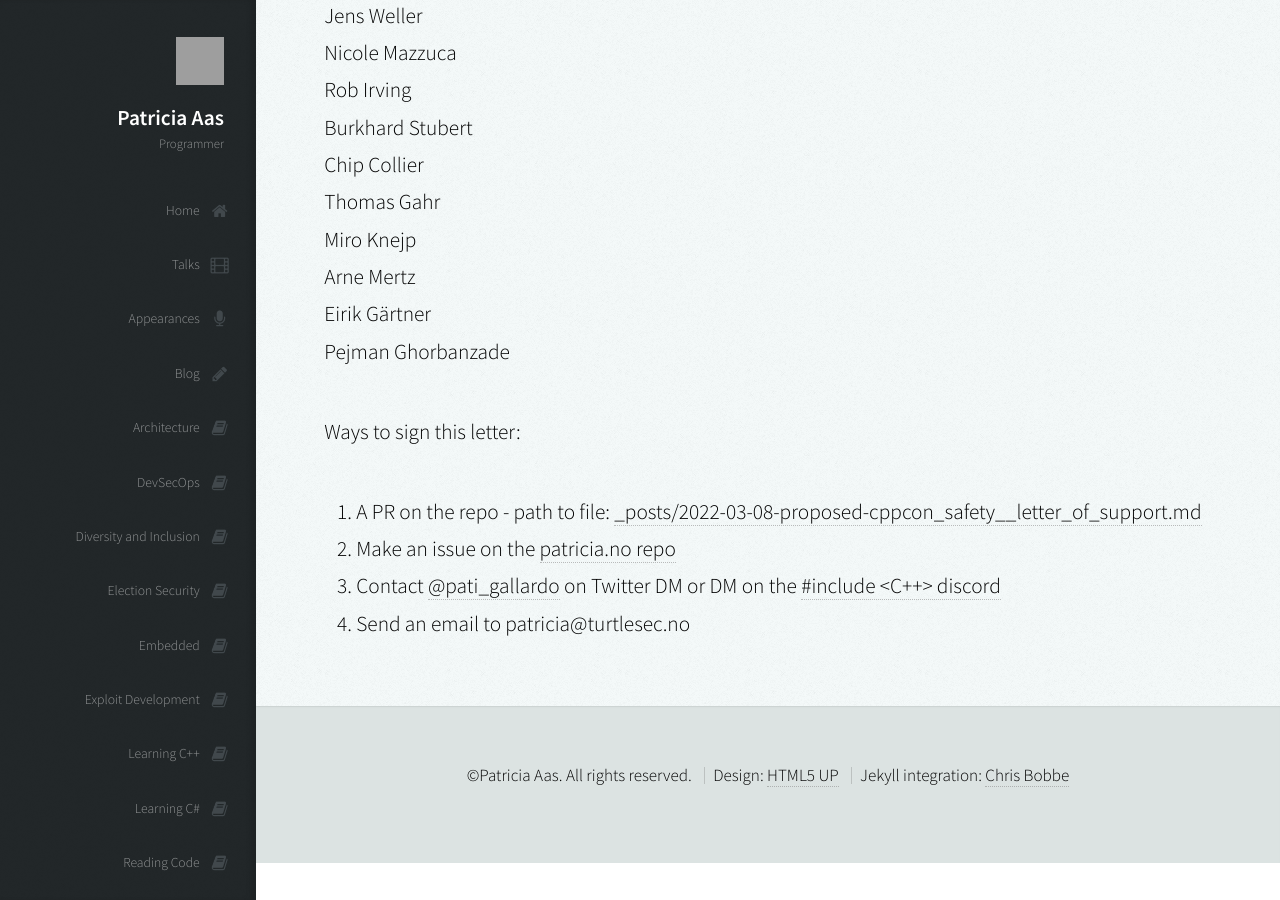
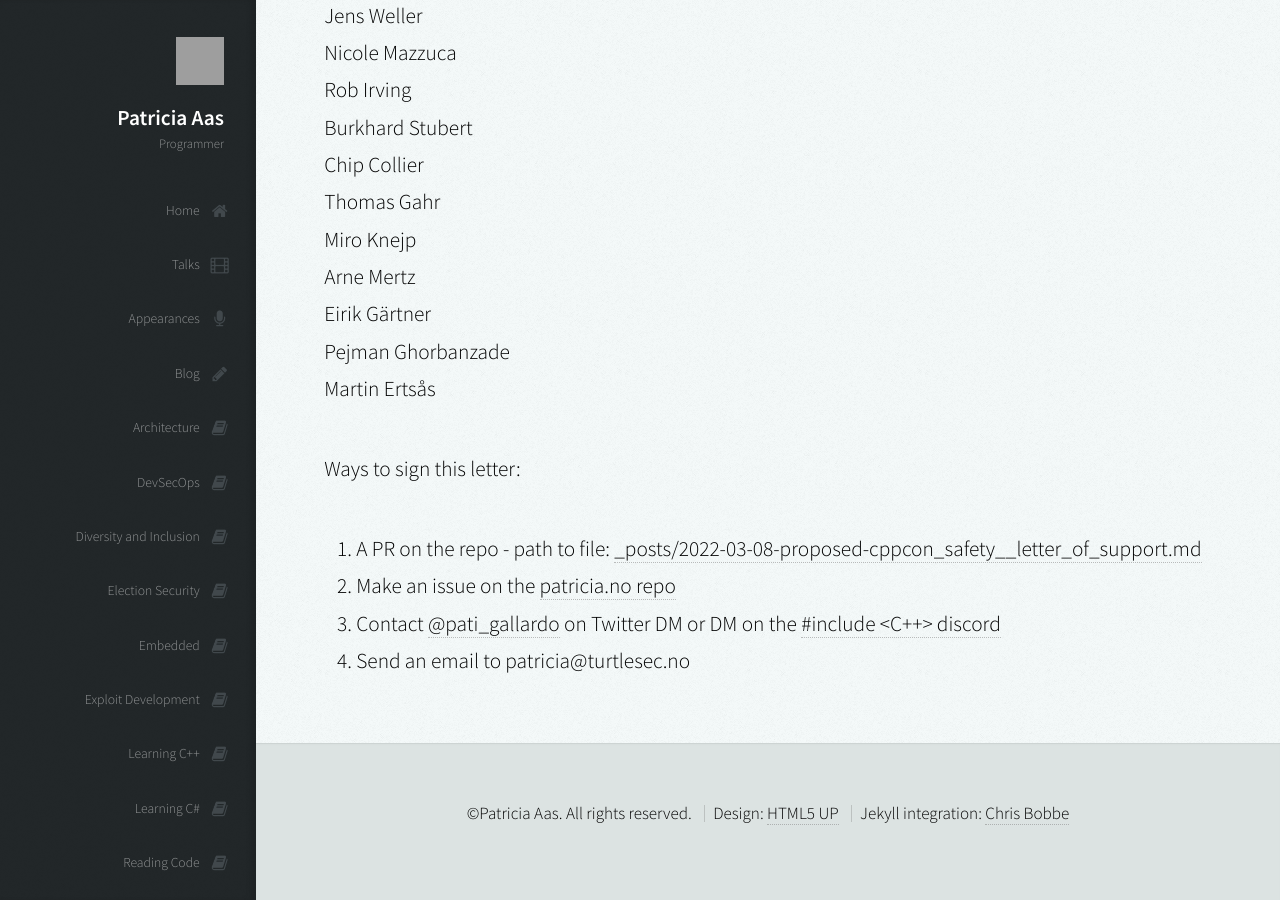
Before and after one commit to patricia-gallardo/patricia-gallardo.github.io, a Jekyll site: the page built from _posts/2022-03-08-proposed-cppcon_safety__letter_of_support.md, in a window 1280 px wide and 900 px high, scrolled down 1715 px. Built offline with Jekyll 4.4.1, drawn with Linux system fonts in a browser that asks for light colours; nearby versions of some CDN libraries; grey boxes are pictures that could not be loaded.

Commit message:
Signing my name

```diff
--- a/_posts/2022-03-08-proposed-cppcon_safety__letter_of_support.md
+++ b/_posts/2022-03-08-proposed-cppcon_safety__letter_of_support.md
@@ -55,6 +55,7 @@ Miro Knejp <br>
 Arne Mertz <br>
 Eirik Gärtner <br>
 Pejman Ghorbanzade <br>
+Martin Ertsås <br>
 
 
 Ways to sign this letter:
```
